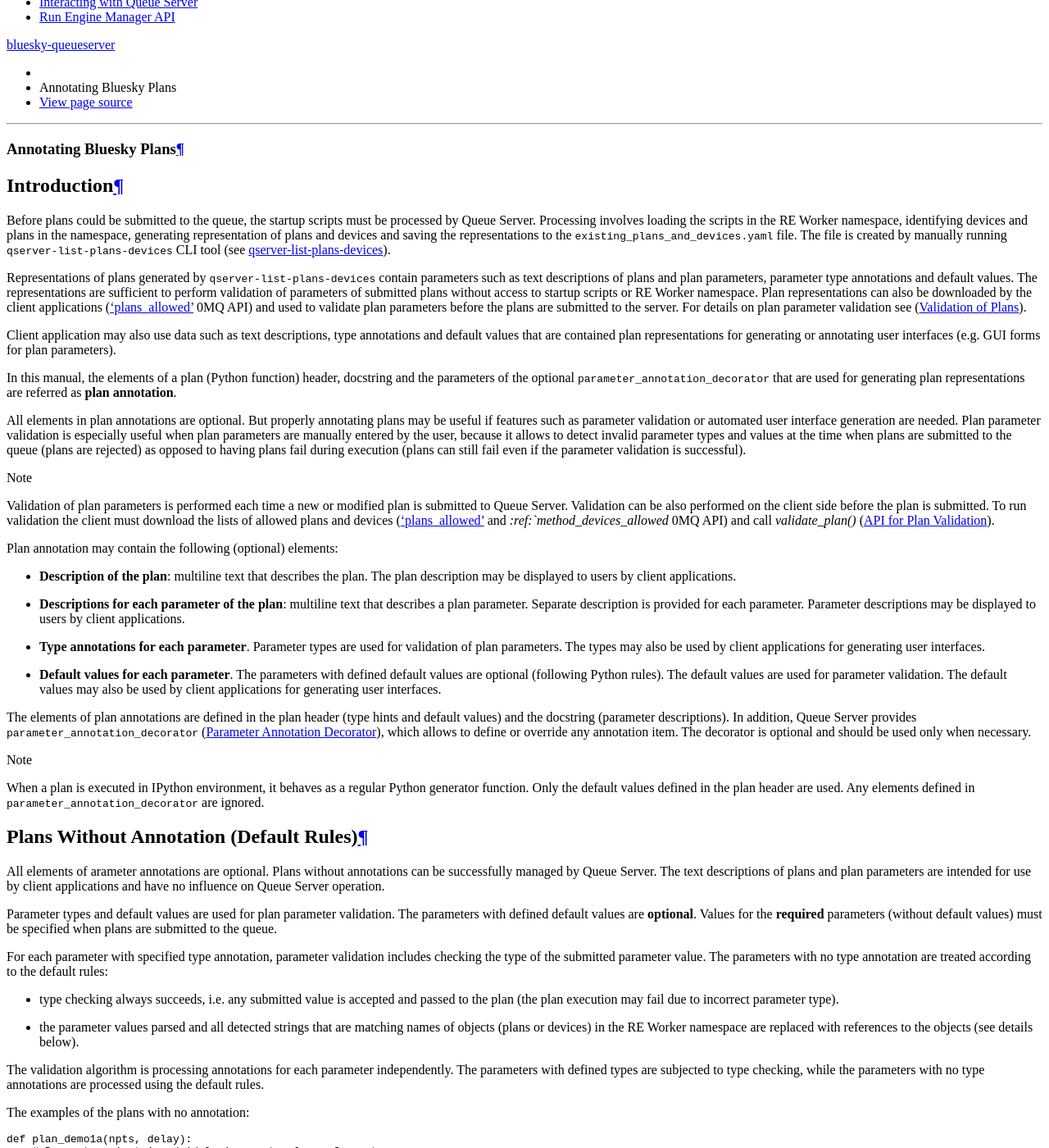
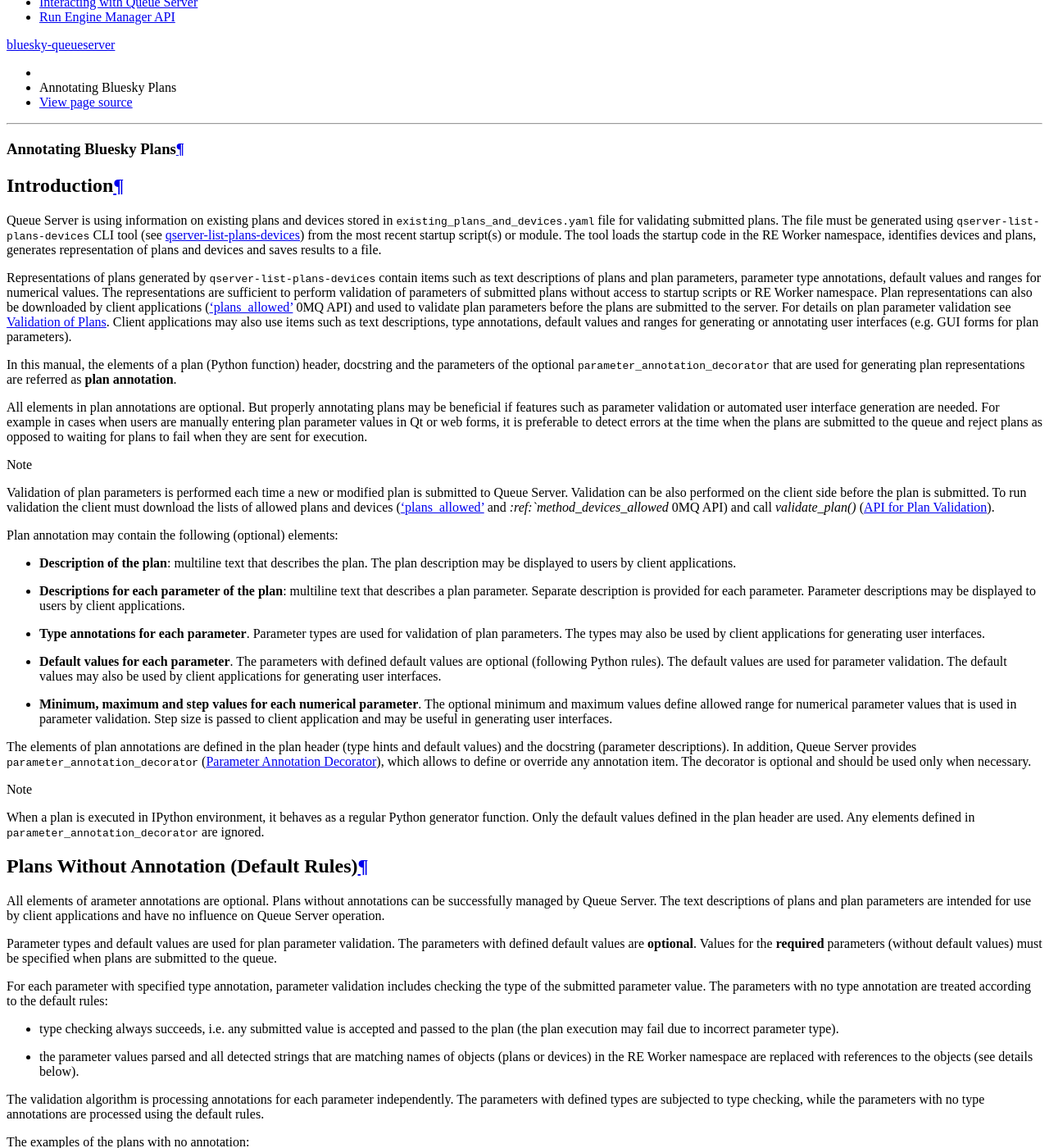
Before and after one commit to bluesky/bluesky-queueserver, a Sphinx documentation site: the page built from docs/source/plan_annotation.rst, in a window 1280 px wide and 1400 px high, scrolled down 583 px. Shown: the whole window at 82% size. Built offline with Sphinx 7.4.7 and the Read the Docs theme 2.0.0, drawn with Linux system fonts in a browser that asks for light colours; some of the changed text lies outside the part shown.

Commit message:
DOC: editing of the introduction in 'plan_annotation.rst'

```diff
--- a/docs/source/plan_annotation.rst
+++ b/docs/source/plan_annotation.rst
@@ -7,37 +7,36 @@ Annotating Bluesky Plans
 Introduction
 ------------
 
-Before plans could be submitted to the queue, the startup scripts must be processed
-by Queue Server. Processing involves loading the scripts in the RE Worker namespace,
-identifying devices and plans in the namespace, generating representation of plans
-and devices and saving the representations to the ``existing_plans_and_devices.yaml``
-file. The file is created by manually running ``qserver-list-plans-devices`` CLI tool
-(see :ref:`qserver_list_plans_devices_cli`).
+Queue Server is using information on existing plans and devices stored in
+``existing_plans_and_devices.yaml`` file for validating submitted plans. The file
+must be generated using ``qserver-list-plans-devices`` CLI tool
+(see :ref:`qserver_list_plans_devices_cli`) from the most recent startup script(s)
+or module. The tool loads the startup code in the RE Worker namespace, identifies
+devices and plans, generates representation of plans and devices and saves
+results to a file.
 
-Representations of plans generated by ``qserver-list-plans-devices`` contain parameters
-such as text descriptions of plans and plan parameters, parameter type annotations and
-default values. The representations are sufficient to perform validation of parameters
-of submitted plans without access to startup scripts or RE Worker namespace. Plan
-representations can also be downloaded by the client applications
-(:ref:`method_plans_allowed` 0MQ API) and used to validate plan parameters before
-the plans are submitted to the server. For details on plan parameter validation see
-(:ref:`plan_validation`).
-
-Client application may also use data such as text descriptions, type annotations and
-default values that are contained plan representations for generating or annotating user
-interfaces (e.g. GUI forms for plan parameters).
+Representations of plans generated by ``qserver-list-plans-devices`` contain items
+such as text descriptions of plans and plan parameters, parameter type annotations,
+default values and ranges for numerical values. The representations are sufficient
+to perform validation of parameters of submitted plans without access to startup
+scripts or RE Worker namespace. Plan representations can also be downloaded by
+client applications (:ref:`method_plans_allowed` 0MQ API) and used to validate
+plan parameters before the plans are submitted to the server. For details on plan
+parameter validation see :ref:`plan_validation`.
+Client applications may also use items such as text descriptions, type annotations,
+default values and ranges for generating or annotating user interfaces (e.g.
+GUI forms for plan parameters).
 
 In this manual, the elements of a plan (Python function) header, docstring and
 the parameters of the optional ``parameter_annotation_decorator`` that are used
 for generating plan representations are referred as **plan annotation**.
 
 All elements in plan annotations are optional. But properly annotating plans may be
-useful if features such as parameter validation or automated user interface generation
-are needed. Plan parameter validation is especially useful when plan parameters are
-manually entered by the user, because it allows to detect invalid parameter types
-and values at the time when plans are submitted to the queue (plans are rejected)
-as opposed to having plans fail during execution (plans can still fail even if
-the parameter validation is successful).
+beneficial if features such as parameter validation or automated user interface generation
+are needed. For example in cases when users are manually entering plan parameter
+values in Qt or web forms, it is preferable to detect errors
+at the time when the plans are submitted to the queue and reject plans as opposed
+to waiting for plans to fail when they are sent for execution.
 
 .. note::
 
@@ -65,6 +64,11 @@ Plan annotation may contain the following (optional) elements:
   are optional (following Python rules). The default values are used
   for parameter validation. The default values may also be used by client applications
   for generating user interfaces.
+
+* **Minimum, maximum and step values for each numerical parameter**. The optional
+  minimum and maximum values define allowed range for numerical parameter values
+  that is used in parameter validation. Step size is passed to client application
+  and may be useful in generating user interfaces.
 
 The elements of plan annotations are defined in the plan header (type hints and
 default values) and the docstring (parameter descriptions). In addition, Queue Server
@@ -189,7 +193,7 @@ For example, one may need to pass plan or device names to the plan:
         #   WORKS !!!
         <code implementing the plan>
 
-If the value ``"detector_names": ["det1", "det3"]`` is passed to the plan ``plan_demo1d`,
+If the value ``"detector_names": ["det1", "det3"]`` is passed to the plan ``plan_demo1d``,
 then the detector names are converted to references. Adding type hint for the parameter
 ``detector_names`` (see ``plan_demo1e``) disables string conversion and names are passed
 to the plan unchanged. Adding type hint also enables type validation for parameter
```
